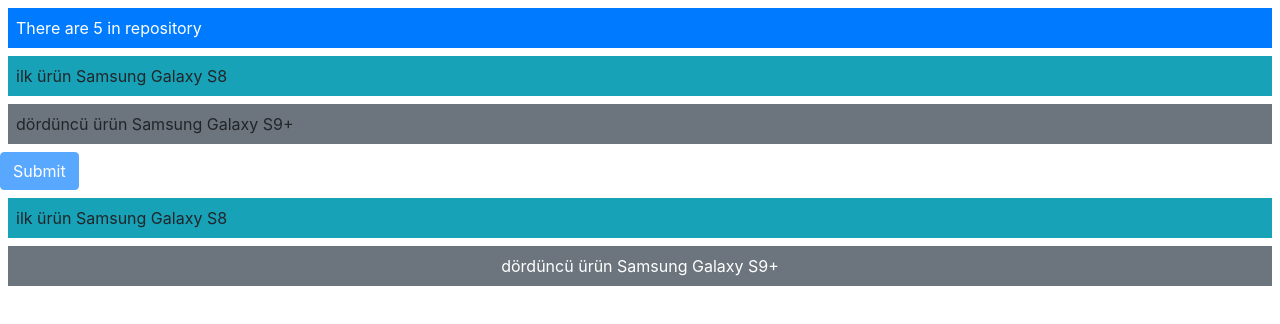
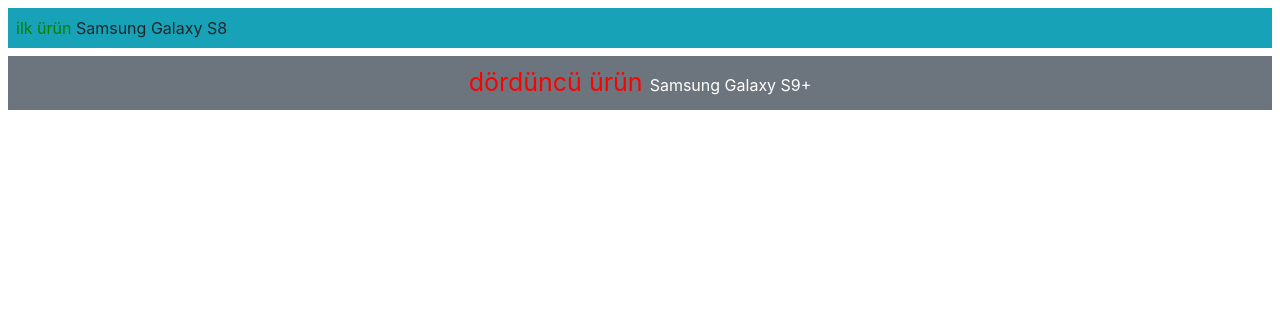
Before and after one commit to Arifdamar/Angular, an Angular app in the folder example/: page / in a window 1280 px wide. Shown: the top 324 px of the page. Built offline with nearby package versions, Linux system fonts and the light colour scheme.

Commit message:
Style binding

```diff
--- a/example/src/app/product.component.html
+++ b/example/src/app/product.component.html
@@ -1,21 +1,8 @@
-<div class="bg-primary text-white m-2 p-2">
-    There are {{ model.getProducts().length }} in repository
-</div>
-
-<div [class]="getClasses(1)">
-    ilk ürün {{ model.getProductById(1).name }}
-</div>
-
-<div [class]="getClasses(4)">
-    dördüncü ürün {{ model.getProductById(4).name }}
-</div>
-
-<button class="btn btn-primary" [class.disabled]="disabled">Submit</button>
 
 <div class="m-2 p-2" [ngClass]="getClassMap(1)">
-    ilk ürün {{ model.getProductById(1).name }}
+    <span [style.color]="color"> ilk ürün </span> {{ model.getProductById(1).name }}
 </div>
 
 <div class="m-2 p-2" [ngClass]="getClassMap(4)">
-    dördüncü ürün {{ model.getProductById(4).name }}
+    <span [ngStyle]="getStyles(4)"> dördüncü ürün </span> {{ model.getProductById(4).name }}
 </div>
--- a/example/src/app/product.component.ts
+++ b/example/src/app/product.component.ts
@@ -25,4 +25,15 @@
         }
     }
 
+    color: string = this.model.getProductById(1).price <= 6000 ? "green" : "red";
+    fontSize: string = "25px";
+
+    getStyles(id: number){
+        let product: Product = this.model.getProductById(id);
+        return {
+            fontSize: "25px",
+            color: product.price <= 6000 ? "green" : "red"
+        }
+    }
+
 }
```
